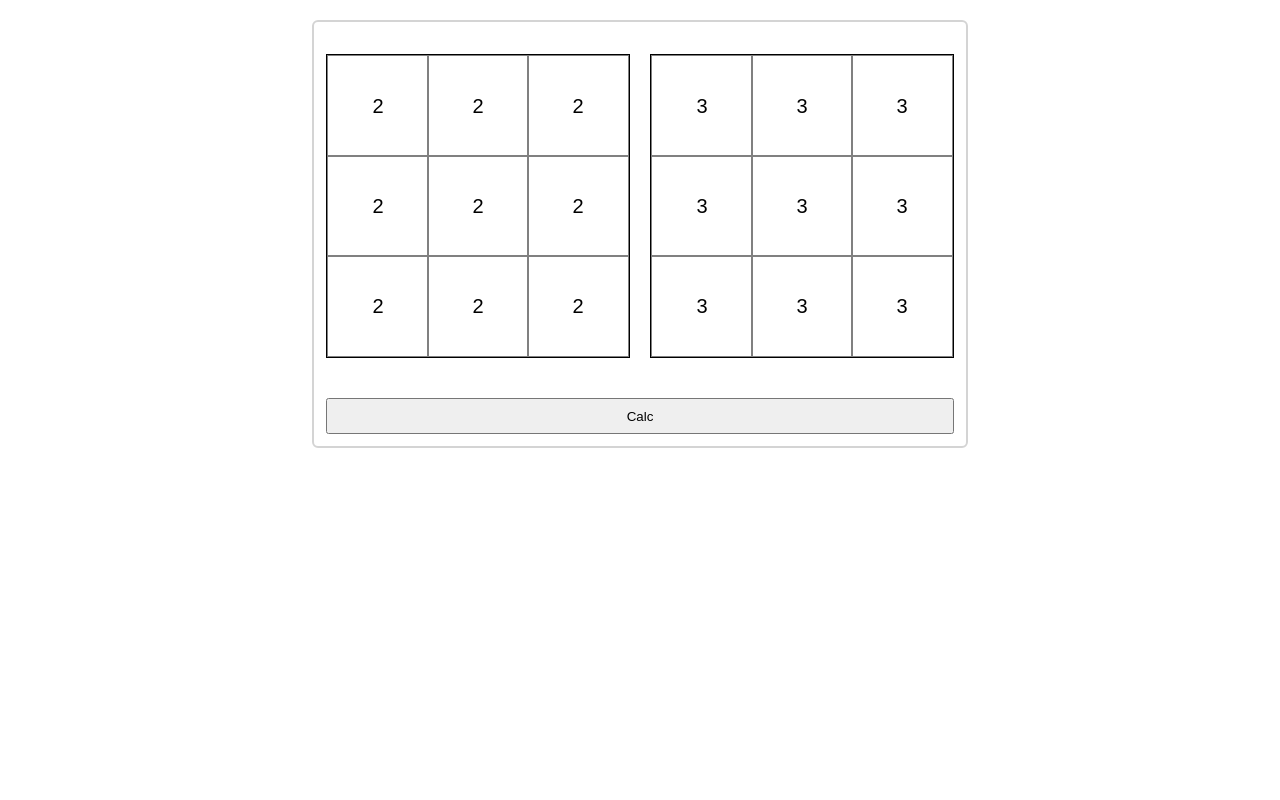
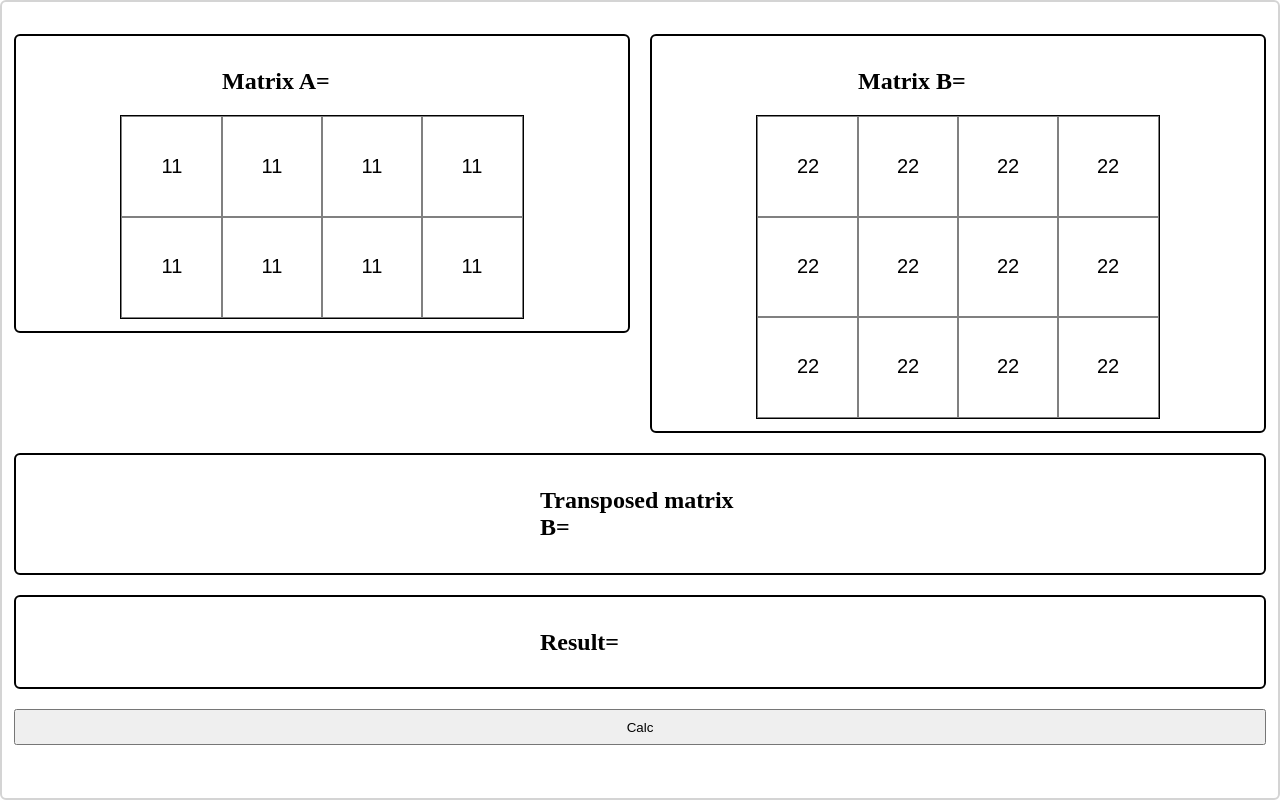
Before and after one commit to vladyslav-dev/exam, a React (Create React App) app: page / in a window 1280 px wide. Built offline with nearby package versions, Linux system fonts and the light colour scheme.

Commit message:
Made 7 task

```diff
--- a/src/App.jsx
+++ b/src/App.jsx
@@ -2,14 +2,35 @@ import { useState } from 'react';
 import './styles/index.css';
 
 // Matrix 3 x 3 important
-const initMatrix = (defaultValue) => {
-  return Array.from(Array(3), () => new Array(3).fill(defaultValue));
+const initMatrix = (rows = 3, columns = 3, defaultValue = '') => {
+  const array = [];
+  for (let i = 0; i < rows; i++) {
+    array[i] = [];
+    for (let j = 0; j < columns; j++) {
+      array[i][j] = defaultValue;
+    }
+  }
+
+  return array;
 }
 
 // validate input function
 const validateInput = (value) => {
   return /^[0-9+-.\/]*$/.test(value);
 }
+
+const getTransposedMatrix = (matrix) => {
+  const transposedMatrix = initMatrix(matrix[0]?.length, matrix?.length);
+
+  for (let i = 0; i < matrix.length; i++) {
+    for (let j = 0; j < matrix[i].length; j++) {
+      transposedMatrix[j][i] = matrix[i][j];
+    }
+  }
+
+  return transposedMatrix;
+}
+
 
 const Matrix = ({
   disabled = false,
@@ -36,8 +57,10 @@ const Matrix = ({
 
 const App = () => {
 
-  const [matrixA, setMatrixA] = useState(() => initMatrix('2'));
-  const [matrixB, setMatrixB] = useState(() => initMatrix('3'));
+  const [matrixA, setMatrixA] = useState(() => initMatrix(2, 4, '11'));
+  const [matrixB, setMatrixB] = useState(() => initMatrix(3, 4, '22'));
+
+  const [transposedMatrix, setTransposedMatrix] = useState(null);
 
   const [result, setResult] = useState(null);
 
@@ -62,11 +85,32 @@ const App = () => {
   }
 
   const multiplyMatrices = () => {
+    const transposedMatrixB = getTransposedMatrix(matrixB);
+
+    setTransposedMatrix(transposedMatrixB);
 
     const A = matrixA.map(row => row.map(cell => parseInt(cell)));
-    const B = matrixB.map(row => row.map(cell => parseInt(cell)));
+    const B = transposedMatrixB.map(row => row.map(cell => parseInt(cell)));
 
-    const calcResult = [[], [], []];
+    const calcResult = [[], []];
+
+
+
+    // calcResult[0][0] = (A[0][0] * B[0][0]) + (A[0][1] * B[1][0]) + (A[0][2] * B[2][0]) + (A[0][3] * B[3][0]);
+    // calcResult[0][1] = (A[0][0] * B[0][1]) + (A[0][1] * B[1][1]) + (A[0][2] * B[2][1]) + (A[0][3] * B[3][1]);
+    // calcResult[0][2] = (A[0][0] * B[0][2]) + (A[0][1] * B[1][2]) + (A[0][2] * B[2][2]) + (A[0][3] * B[3][2]);
+
+    // calcResult[1][0] = (A[1][0] * B[0][0]) + (A[1][1] * B[1][0]) + (A[1][2] * B[2][0]) + (A[1][3] * B[3][0]);
+    // calcResult[1][1] = (A[1][0] * B[0][1]) + (A[1][1] * B[1][1]) + (A[1][2] * B[2][1]) + (A[1][3] * B[3][1]);
+    // calcResult[1][2] = (A[1][0] * B[0][2]) + (A[1][1] * B[1][2]) + (A[1][2] * B[2][2]) + (A[1][3] * B[3][2]);
+
+
+    for (let i = 0; i < 2; i++) {
+      for (let j = 0; j < 3; j++) {
+        calcResult[i][j] = A[i][0] * B[0][j] + A[i][1] * B[1][j] + A[i][2] * B[2][j] + A[i][3] * B[3][j];
+      }
+    }
+
 
     // result[0][0] = (A[0][0] * B[0][0]) + (A[0][1] * B[1][0]) + (A[0][2] * B[2][0]);
     // result[0][1] = (A[0][0] * B[0][1]) + (A[0][1] * B[1][1]) + (A[0][2] * B[2][1]);
@@ -80,11 +124,7 @@ const App = () => {
     // result[2][1] = (A[2][0] * B[0][1]) + (A[2][1] * B[1][1]) + (A[2][2] * B[2][1]);
     // result[2][2] = (A[2][0] * B[0][2]) + (A[2][1] * B[1][2]) + (A[2][2] * B[2][2]);
 
-    for (let i = 0; i < 3; i++) {
-      for (let j = 0; j < 3; j++) {
-        calcResult[i][j] = A[i][0] * B[0][j] + A[i][1] * B[1][j] + A[i][2] * B[2][j];
-      }
-    }
+
 
     const checkIsValid = calcResult.every(row => row.every(cell => !isNaN(cell)));
 
@@ -95,15 +135,30 @@ const App = () => {
       alert('Invalid input');
     }
   }
-
+  console.log(transposedMatrix)
   return (
     <div className='wrapper'>
       <div className='matrix__container'>
-        <Matrix matrix={matrixA} changeHandler={changeHandlerMaxtrixA} />
-        <Matrix matrix={matrixB} changeHandler={changeHandlerMaxtrixB} />
+        <div className='matrix__item'>
+          <h2>Matrix A=</h2>
+          <Matrix matrix={matrixA} changeHandler={changeHandlerMaxtrixA} />
+        </div>
+        <div className='matrix__item'>
+          <h2>Matrix B=</h2>
+          <Matrix matrix={matrixB} changeHandler={changeHandlerMaxtrixB} />
+        </div>
       </div>
       <div className='matrix__container'>
-        {result !== null && <Matrix matrix={result} disabled />}
+        <div className='matrix__item'>
+        <h2>Transposed matrix B=</h2>
+        {transposedMatrix !== null && <Matrix matrix={transposedMatrix} disabled />}
+        </div>
+      </div>
+      <div className='matrix__container'>
+        <div className='matrix__item'>
+          <h2>Result=</h2>
+          {result !== null && <Matrix matrix={result} disabled />}
+        </div>
       </div>
       <button onClick={multiplyMatrices}>Calc</button>
     </div>
--- a/src/styles/index.css
+++ b/src/styles/index.css
@@ -1,5 +1,5 @@
 body {
-    padding: 20px;
+    padding: 0;
     margin: 0;
     display: flex;
     justify-content: center;
@@ -11,20 +11,39 @@ body {
     border-radius: 6px;
     padding: 12px;
     box-sizing: border-box;
+
+
+    width: 100vw;
+    height: 100vh;
+
+    min-width: 900px;
+
+    overflow: scroll;
+    margin: auto;
+    /* display: flex;
+    justify-content: center;
+    flex-direction: column; */
+}
+
+h2 {
+    display: block;
+    width: 200px;
 }
 
 .matrix {
-    display: flex;
-    flex-wrap: wrap;
+    /* display: flex;
+    flex-direction: column;
     justify-content: center;
-    align-items: center;
-    width: 300px;
-    height: 300px;
+    align-items: center; */
+    /* width: 300px;
+    height: 300px; */
     border: 2px solid black;
 }
 
 .row {
     display: flex;
+    flex-wrap: nowrap;
+
 }
 
 .cell {
@@ -50,8 +69,22 @@ body {
 .matrix__container {
     display: flex;
     justify-content: center;
+    width: 100%;
     column-gap: 20px;
     margin: 20px 0;
+}
+
+.matrix__item {
+    display: flex;
+    flex-direction: column;
+    justify-content: center;
+    align-items: center;
+    width: 100%;
+    height: 100%;
+    border: 2px solid black;
+    border-radius: 6px;
+    padding: 12px;
+    box-sizing: border-box;
 }
 
 button {
```
